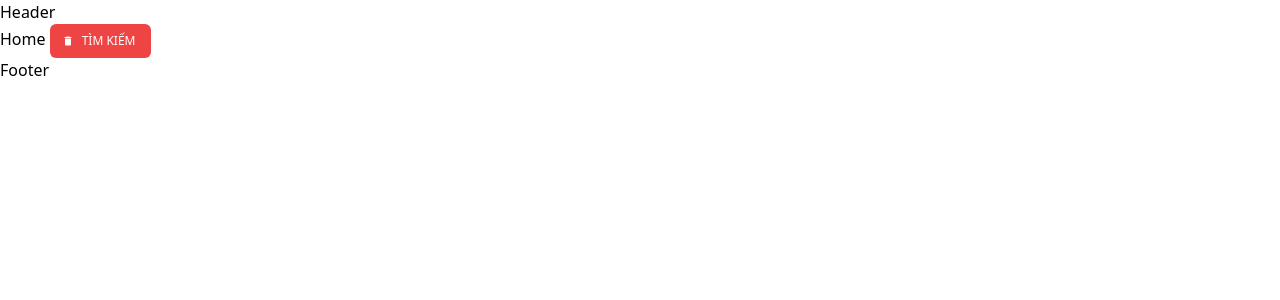
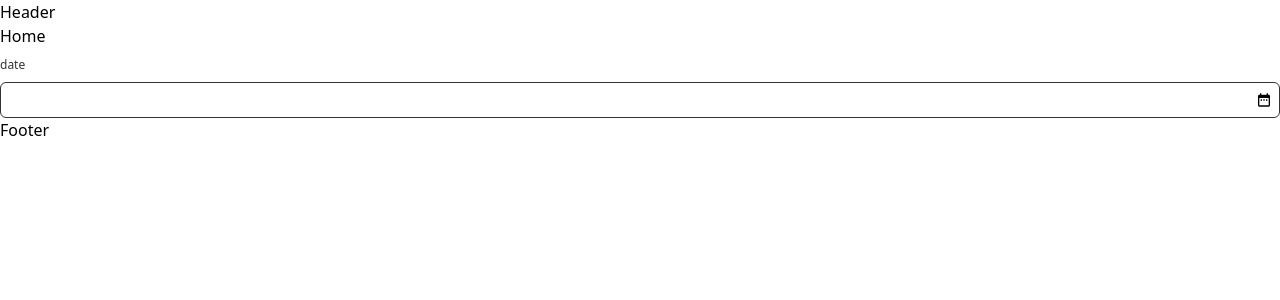
Before and after one commit to voanhtuan13321/FE_Hoat_Dong_Cong_Dong, a React (Create React App) app: page / in a window 1280 px wide. Shown: the top 300 px of the page. Built offline with nearby package versions, Linux system fonts and the light colour scheme.

Commit message:
modify input date

```diff
--- a/src/components/InputDate.jsx
+++ b/src/components/InputDate.jsx
@@ -37,10 +37,9 @@ export default function InputDate({ label, name, value, onChange }) {
           dateFormat='dd/MM/yyyy'
           className='w-full outline-none border border-normal rounded-md p-2 text-main'
         />
-        <MdDateRange
-          className='absolute top-2 right-2 cursor-pointer'
-          onClick={onClickIcon}
-        />
+        <div className='absolute top-0 bottom-0 right-2 flex items-center'>
+          <MdDateRange className='cursor-pointer' onClick={onClickIcon} />
+        </div>
       </div>
     </div>
   )
--- a/src/pages/home.jsx
+++ b/src/pages/home.jsx
@@ -1,10 +1,11 @@
 import React from 'react'
 import Button from '../components/Button'
+import InputDate from '../components/InputDate'
 
 export default function Home() {
   return (
     <div>
-      Home <Button label={'Tìm kiếm'} type={'delete'} />
+      Home <InputDate label={'date'} />
     </div>
   )
 }
```
